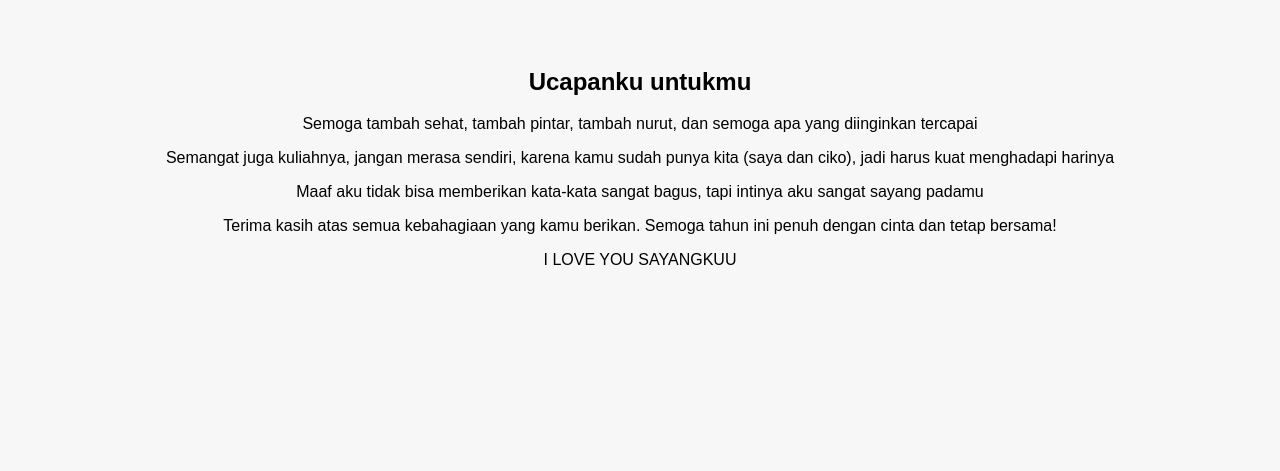
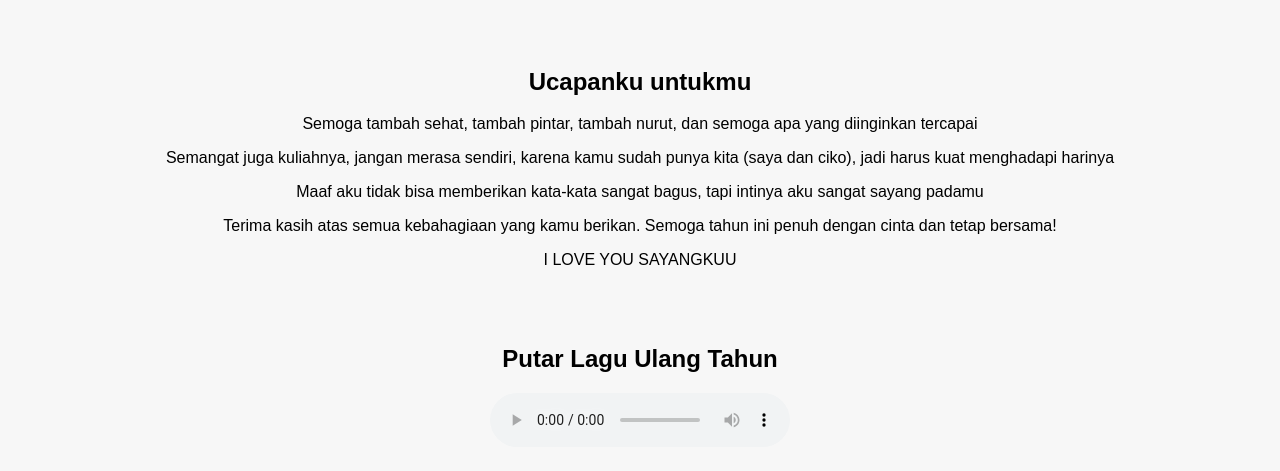
Before and after one commit to danielfais/ultahayang, a plain HTML site: page index.html in a window 1280 px wide. Shown: the part 549-1020 px from the top of the page. Before the commit the page ends 854 px from the top, so only its background shows below. Drawn offline with Linux system fonts and the light colour scheme.

Commit message:
Update index.html

```diff
--- a/index.html
+++ b/index.html
@@ -69,5 +69,12 @@
         <p>Terima kasih atas semua kebahagiaan yang kamu berikan. Semoga tahun ini penuh dengan cinta dan tetap bersama!</p>
         <p>I LOVE YOU SAYANGKUU</p>
     </section>
+    <section>
+        <h2>Putar Lagu Ulang Tahun</h2>
+        <audio controls>
+            <source src="nama-file-lagu.mp3" type="audio/mp3">
+            Maaf, browser Anda tidak mendukung pemutar audio.
+        </audio>
+    </section>
 </body>
 </html>
```
